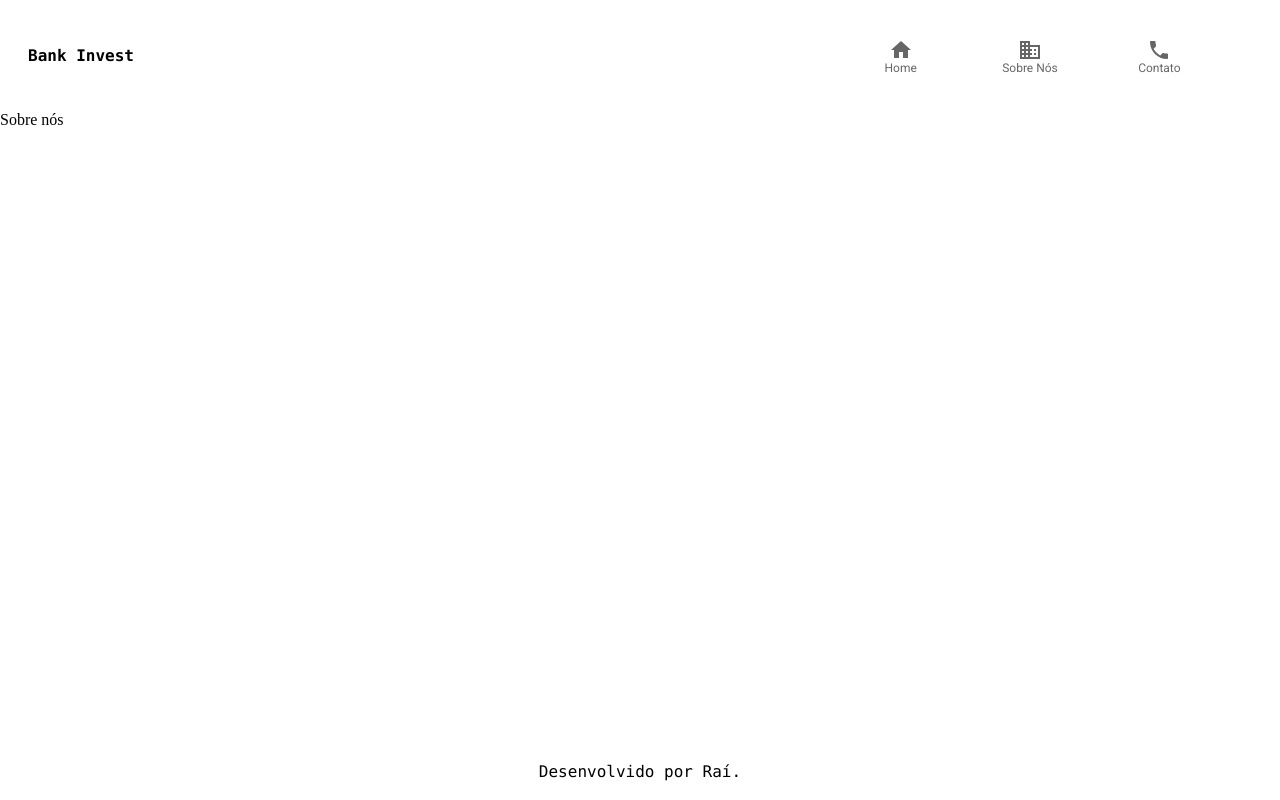
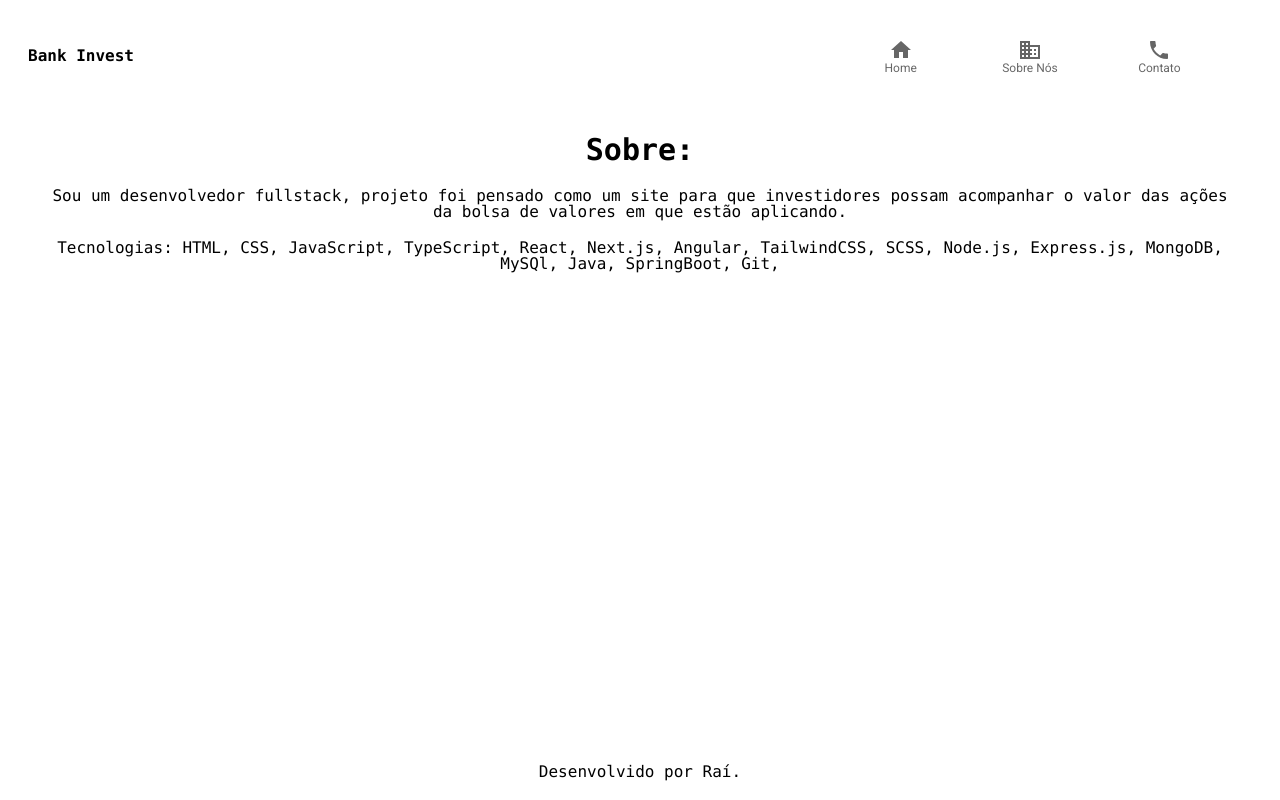
Before and after one commit to Raijoia/bank-invest, a React (Vite) app: page /sobre in a window 1280 px wide. Built offline with nearby package versions, Linux system fonts and the light colour scheme.

Commit message:
bank(page): page about ok

```diff
--- a/src/pages/About/index.tsx
+++ b/src/pages/About/index.tsx
@@ -1,5 +1,41 @@
 const About = () => {
-  return <p>Sobre nós</p>;
+  const techs = [
+    'HTML',
+    'CSS',
+    'JavaScript',
+    'TypeScript',
+    'React',
+    'Next.js',
+    'Angular',
+    'TailwindCSS',
+    'SCSS',
+    'Node.js',
+    'Express.js',
+    'MongoDB',
+    'MySQl',
+    'Java',
+    'SpringBoot',
+    'Git'
+  ];
+
+  return (
+    <div className="flex flex-col items-center mt-5 ml-10 mr-10 gap-5">
+      <h2 className="font-extrabold font-mono text-3xl">Sobre:</h2>
+      <p className="font-mono text-center">
+        Sou um desenvolvedor fullstack, projeto foi pensado como um site para
+        que investidores possam acompanhar o valor das ações da bolsa de valores
+        em que estão aplicando.
+      </p>
+      <p className="font-mono text-center">
+        Tecnologias:{' '}
+        <b>
+          {techs.map((tech, index) => (
+            <span key={index}>{tech}, </span>
+          ))}
+        </b>
+      </p>
+    </div>
+  );
 };
 
 export default About;
```
Also changed, not shown: 1 other file (tests, documents, lock files or other folders).
